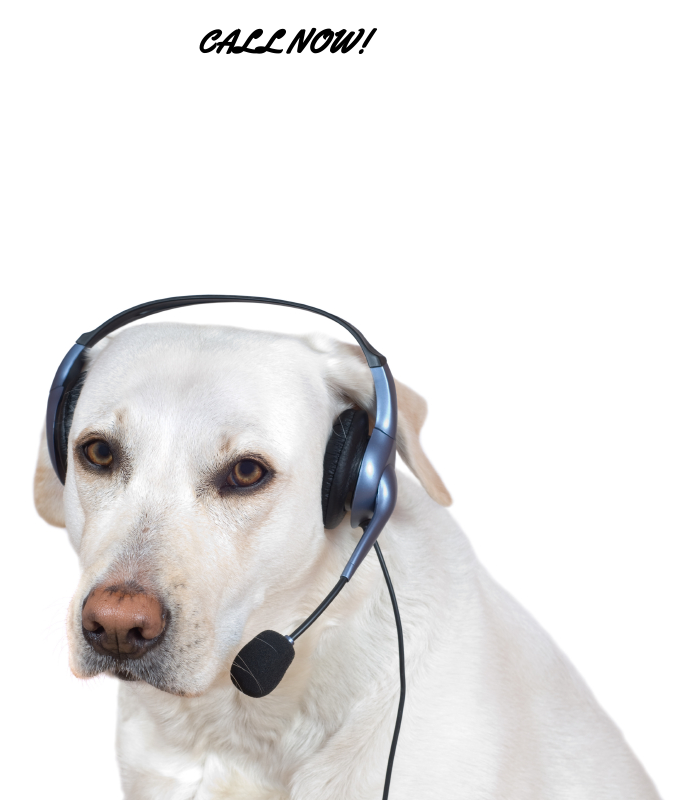
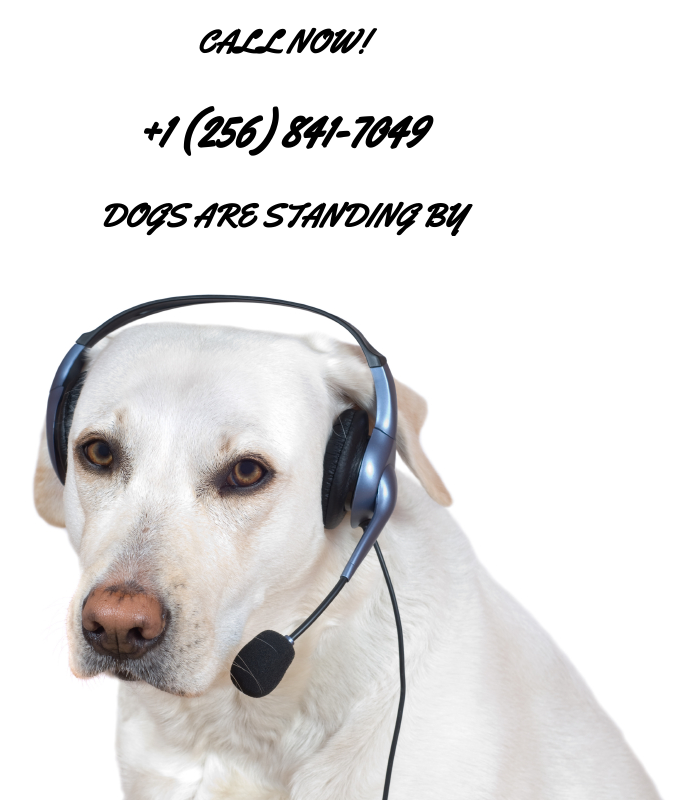
Before and after one commit to imnotjames/dial-a-dog.com, a plain HTML site: page index.html in a window 1280 px wide. Shown: the whole page, without its empty margins (358-1052 px from the left). Drawn offline with Linux system fonts and the light colour scheme.

Commit message:
this is the best idea ever

```diff
--- a/index.html
+++ b/index.html
@@ -8,6 +8,10 @@
       h1 {
           text-align: center;
           font-family: 'Yellowtail', cursive;
+      }
+
+      .phone {
+          font-size: 48px;
       }
 
       img {
@@ -22,6 +26,12 @@
     <h1>
       CALL NOW!
     </h1>
+    <h1 class="phone">
+      +1 (256) 841-7049
+    </h1>
+    <h1>
+      DOGS ARE STANDING BY
+    </h1>
     <img src="/assets/images/lab-on-phone.jpg" />
   </body>
 </html>
--- /dev/null
+++ b/twiml.xml
@@ -0,0 +1,4 @@
+<?xml version="1.0" encoding="UTF-8"?>
+<Response>
+    <Play>http://dial-a-dog.com/assets/audio/dogs.mp3</Play>
+</Response>
```
Also changed, not shown: 1 other file.
